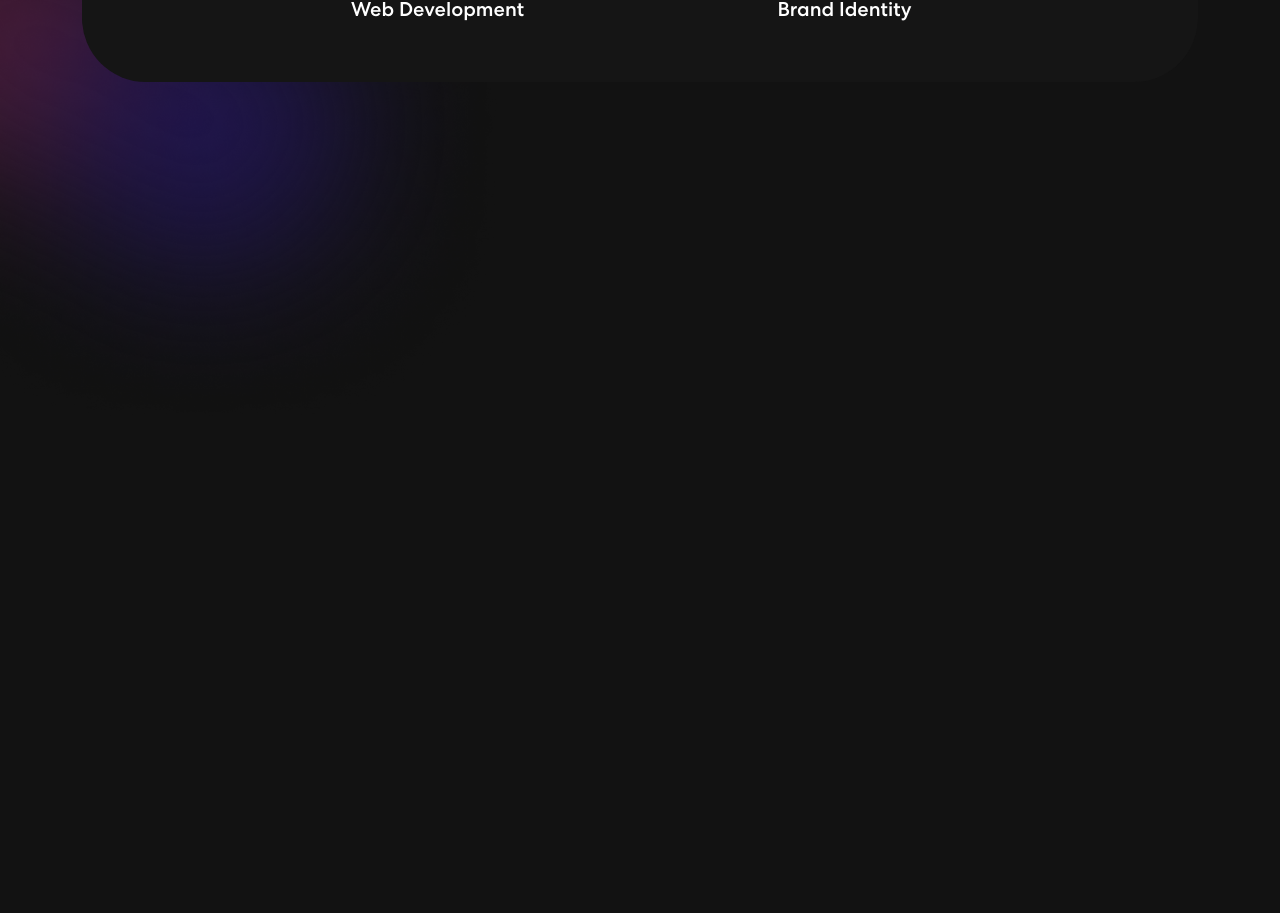
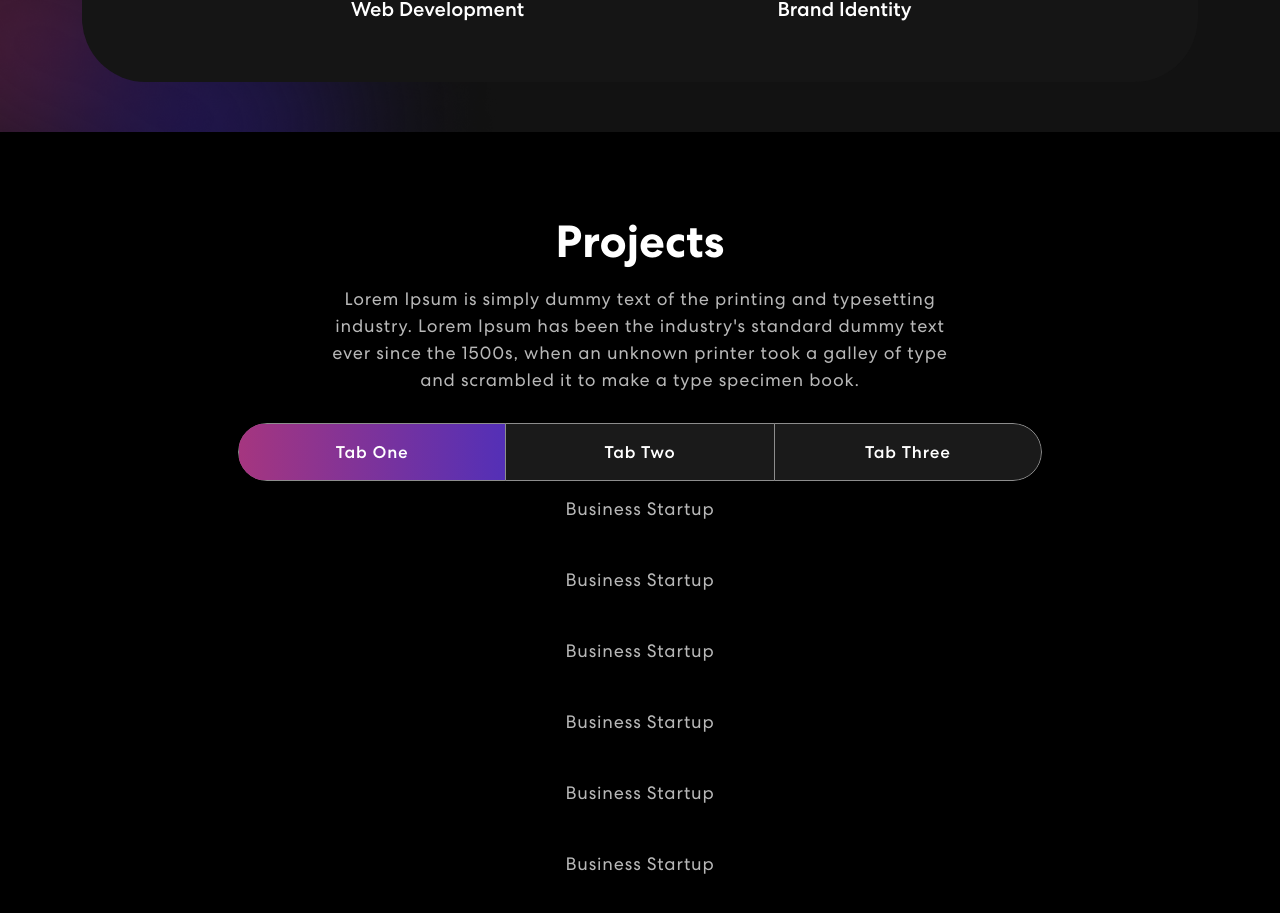
Before and after one commit to DuyNguyenOnTheMic/my_vite_react_app, a React (Vite) app: page / in a window 1280 px wide. Shown: the part 1193-2106 px from the top of the page. Before the commit the page ends 1626 px from the top, so only its background shows below. Built offline with nearby package versions, Linux system fonts and the light colour scheme.

Commit message:
Add projects section

```diff
--- a/src/App.tsx
+++ b/src/App.tsx
@@ -3,6 +3,7 @@ import { Fragment } from 'react'
 import './App.css'
 import Banner from './components/Banner'
 import NavBar from './components/NavBar'
+import Projects from './components/Projects'
 import Skills from './components/Skills'
 
 function App() {
@@ -11,6 +12,7 @@ function App() {
       <NavBar />
       <Banner />
       <Skills />
+      <Projects />
     </Fragment>
   )
 }
--- /dev/null
+++ b/src/components/Projects.tsx
@@ -0,0 +1,86 @@
+import Col from 'react-bootstrap/Col'
+import Container from 'react-bootstrap/Container'
+import Nav from 'react-bootstrap/Nav'
+import Row from 'react-bootstrap/Row'
+import Tab from 'react-bootstrap/Tab'
+import projImg1 from '../assets/img/project-img1.png'
+import projImg2 from '../assets/img/project-img2.png'
+import projImg3 from '../assets/img/project-img3.png'
+
+const projects = [
+  {
+    title: 'Business Startup',
+    description: 'Design & Development',
+    imgUrl: projImg1
+  },
+  {
+    title: 'Business Startup',
+    description: 'Design & Development',
+    imgUrl: projImg2
+  },
+  {
+    title: 'Business Startup',
+    description: 'Design & Development',
+    imgUrl: projImg3
+  },
+  {
+    title: 'Business Startup',
+    description: 'Design & Development',
+    imgUrl: projImg1
+  },
+  {
+    title: 'Business Startup',
+    description: 'Design & Development',
+    imgUrl: projImg2
+  },
+  {
+    title: 'Business Startup',
+    description: 'Design & Development',
+    imgUrl: projImg3
+  }
+]
+
+const Projects = () => {
+  return (
+    <section className='project' id='projects'>
+      <Container>
+        <Row>
+          <Col>
+            <h2>Projects</h2>
+            <p>
+              Lorem Ipsum is simply dummy text of the printing and typesetting industry. Lorem Ipsum has been the
+              industry's standard dummy text ever since the 1500s, when an unknown printer took a galley of type and
+              scrambled it to make a type specimen book.
+            </p>
+            <Tab.Container id='projects-tabs' defaultActiveKey='first'>
+              <Nav variant='pills' defaultActiveKey='/home'>
+                <Nav.Item>
+                  <Nav.Link eventKey='first'>Tab One</Nav.Link>
+                </Nav.Item>
+                <Nav.Item>
+                  <Nav.Link eventKey='second'>Tab Two</Nav.Link>
+                </Nav.Item>
+                <Nav.Item>
+                  <Nav.Link eventKey='third'>Tab Three</Nav.Link>
+                </Nav.Item>
+              </Nav>
+              <Tab.Content>
+                <Tab.Pane eventKey='first'>
+                  <Row>
+                    {projects.map((project, index) => {
+                      return <p>{project.title}</p>
+                    })}
+                  </Row>
+                </Tab.Pane>
+                <Tab.Pane eventKey='second'>Lorem Ipsum</Tab.Pane>
+                <Tab.Pane eventKey='third'>Lorem Ipsum</Tab.Pane>
+              </Tab.Content>
+            </Tab.Container>
+          </Col>
+        </Row>
+      </Container>
+    </section>
+  )
+}
+
+export default Projects
```
